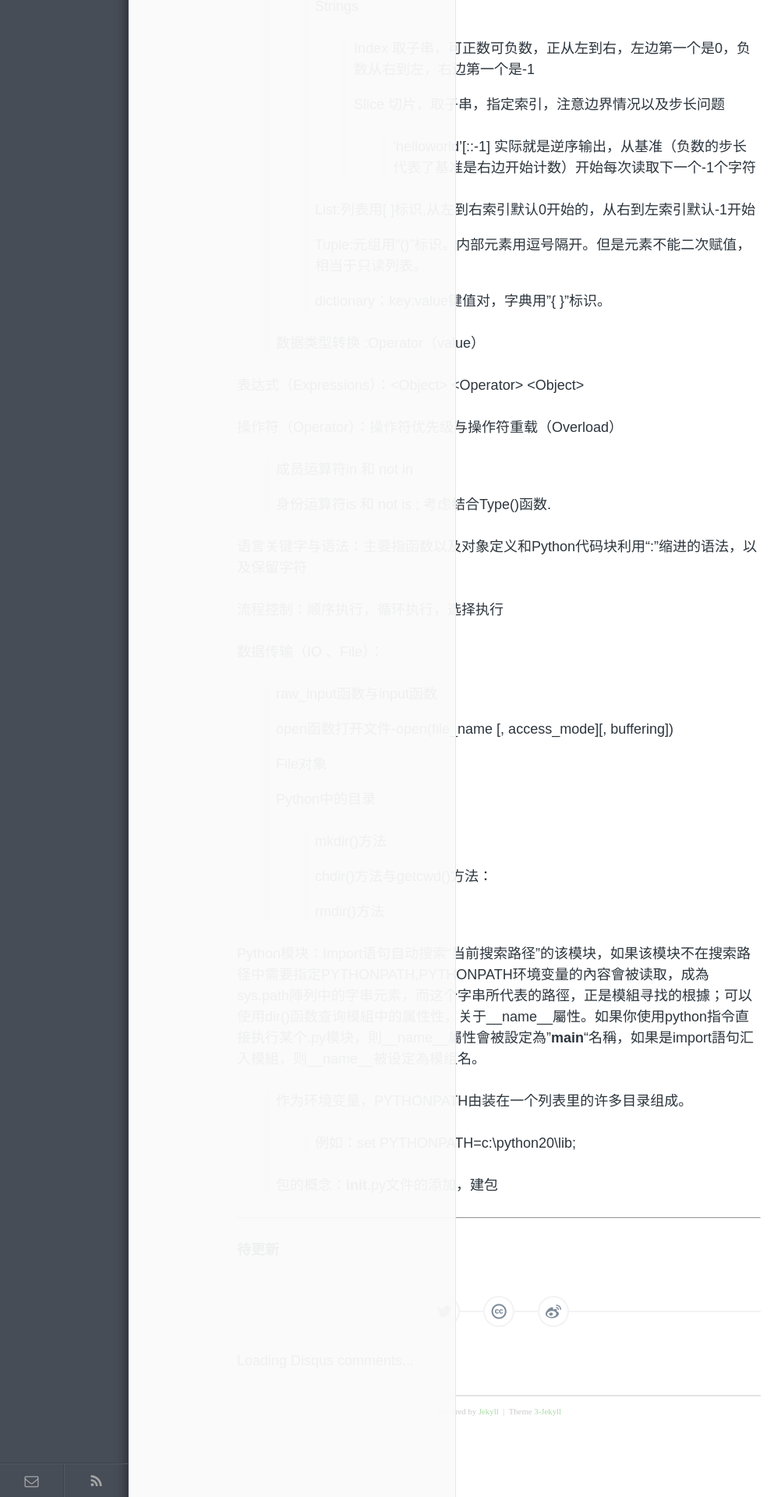
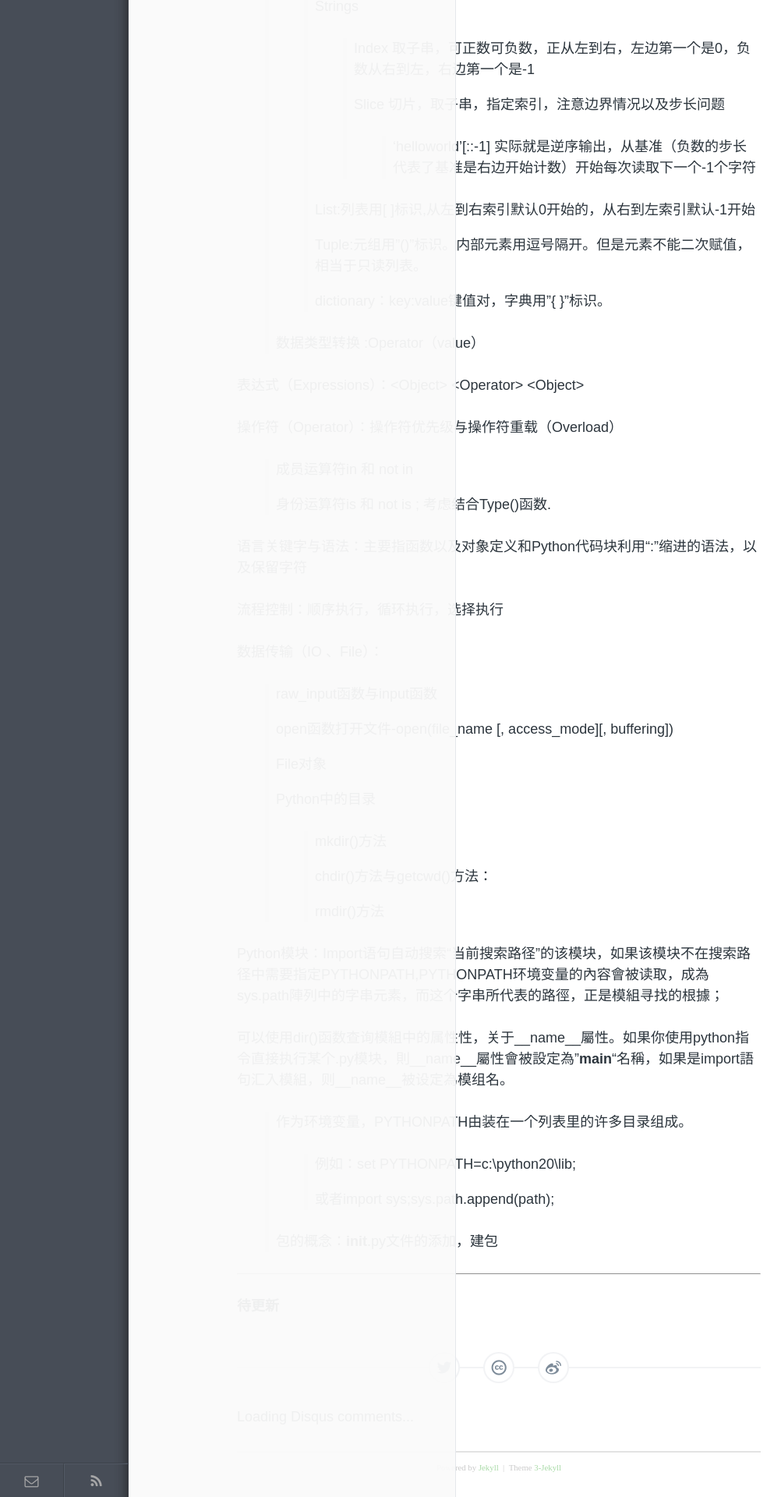
Before and after one commit to enlipan/enlipan.github.io, a Jekyll site: the page built from _posts/2015-2-25-start-Python.md, in a window 1280 px wide. Shown: the part 988-2908 px from the top of the page at 78% size, without its empty margins (0-1002 px from the left). Built offline with Jekyll 4.4.1, drawn with Linux system fonts in a browser that asks for light colours; comment, search, counter and statistics services are not loaded.

Commit message:
update py

```diff
--- a/_posts/2015-2-25-start-Python.md
+++ b/_posts/2015-2-25-start-Python.md
@@ -78,11 +78,15 @@ Python中数据类型分为两类：
 >>
 >>rmdir()方法
 
-Python模块：Import语句自动搜索“当前搜索路径”的该模块，如果该模块不在搜索路径中需要指定PYTHONPATH,PYTHONPATH环境变量的內容會被读取，成為sys.path陣列中的字串元素，而这个字串所代表的路徑，正是模組寻找的根據；可以使用dir()函数查询模組中的属性性，关于__name__屬性。如果你使用python指令直接执行某个.py模块，則__name__屬性會被設定為"__main__"名稱，如果是import語句汇入模組，则__name__被设定為模组名。
+Python模块：Import语句自动搜索“当前搜索路径”的该模块，如果该模块不在搜索路径中需要指定PYTHONPATH,PYTHONPATH环境变量的內容會被读取，成為sys.path陣列中的字串元素，而这个字串所代表的路徑，正是模組寻找的根據；
+
+可以使用dir()函数查询模組中的属性性，关于__name__屬性。如果你使用python指令直接执行某个.py模块，則__name__屬性會被設定為"__main__"名稱，如果是import語句汇入模組，则__name__被设定為模组名。
 
 >作为环境变量，PYTHONPATH由装在一个列表里的许多目录组成。
 >
 >>例如：set PYTHONPATH=c:\python20\lib;
+>>
+>>或者import sys;sys.path.append(path);
 >
 >包的概念：__init__.py文件的添加，建包
 
```
